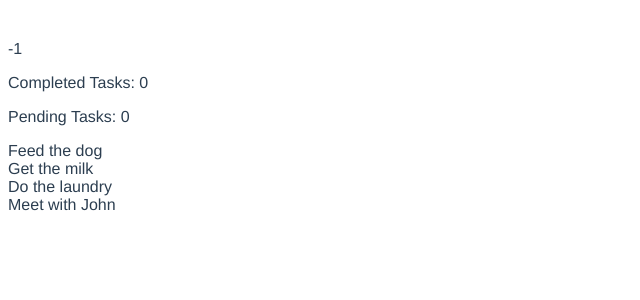
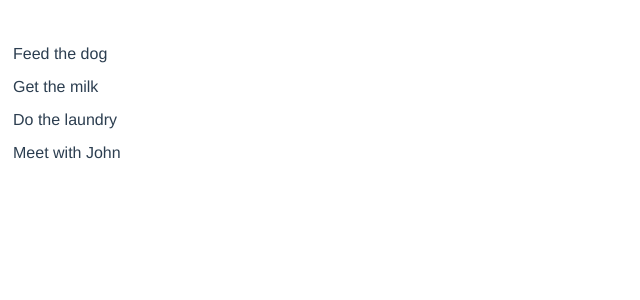
Before and after one commit to lyctc/Frenzy, a Vue app: page / in a window 1280 px wide. Shown: the top 300 px of the page, without its empty margins (0-640 px from the left). Built offline with nearby package versions, Linux system fonts and the light colour scheme.

Commit message:
minor styling

```diff
--- a/src/components/Dash.vue
+++ b/src/components/Dash.vue
@@ -1,8 +1,5 @@
 <template>
 <div>
-  <p>{{store.state.selected}}</p>
-  <p>Completed Tasks: {{store.state.todos.filter(todo => {return todo.done === true}).length}}</p>
-  <p>Pending Tasks: {{store.state.todos.filter(todo => {return todo.done === false}).length}}</p>
   <Item
     v-for="todo in store.state.todos"
     v-bind:todo="todo"
@@ -27,7 +24,7 @@ export default {
 </script>
 
 <style scoped>
-  .selectedTodo {
-    font-weight: 600;
-  }
+.selectedTodo {
+  background-color: #CCFFFF;
+}
 </style>
--- a/src/components/Item.vue
+++ b/src/components/Item.vue
@@ -14,4 +14,9 @@ export default {
 </script>
 
 <style scoped>
+.item {
+  margin: 5px 0px;
+  width: 200px;
+  padding: 5px;
+}
 </style>
```
